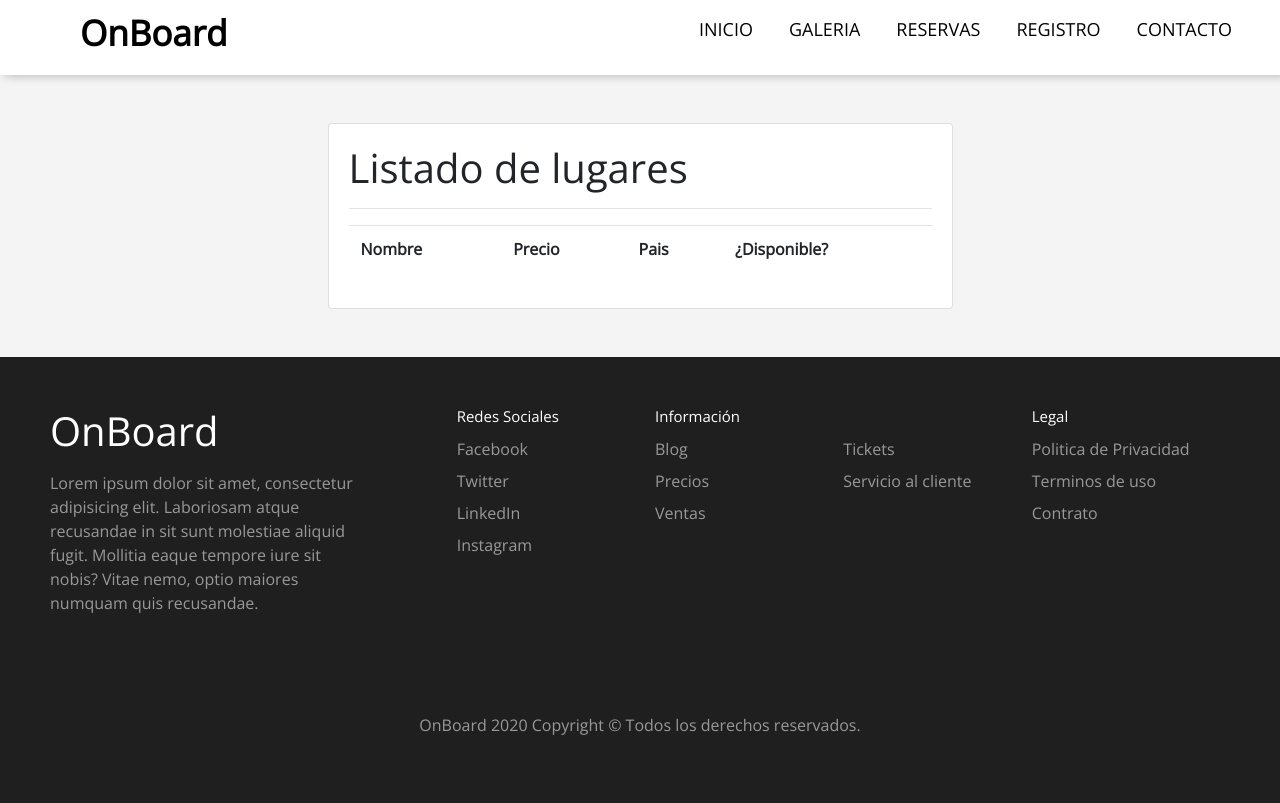
After one commit to medinanicolas/onboard, a Django app: page /listar-lugares/ in a window 1280 px wide. The commit adds this page. Run offline with Django 3.2, Linux system fonts and the light colour scheme; data that the repository does not hold is empty.

Commit message:
add paginas agregar listar plus tweaks page titles

```diff
--- a/OnboardApp/static/OnboardApp/css/galeria.css
+++ b/OnboardApp/static/OnboardApp/css/galeria.css
@@ -1,6 +1,7 @@
 #contenido {
     width: 90%;
     margin:auto;
+    max-width: 1280px;
     min-height: 100vh;
 }
 
@@ -17,7 +18,7 @@
 
 .galeria img {
     width: 100%;
-    height: 210px;
+    height: 200px;
     object-fit: cover;
 }
 
--- a/OnboardApp/templates/OnboardApp/base.html
+++ b/OnboardApp/templates/OnboardApp/base.html
@@ -5,19 +5,10 @@
 
     <meta charset="UTF-8">
     <meta name="viewport" content="width=device-width, initial-scale=1.0">
-    <title>
-        {% if request.path == '/' %}
-            Inicio
-        {% elif request.path == '/galeria' %}
-            Galeria
-        {% elif request.path == '/contacto' %}
-            Contacto
-        {% elif request.path == '/registro' %}
-            Registro
-        {% elif request.path == '/reservas' %}
-            Reservas
-        {% endif %}
-    </title>
+    <!-- Titulo personalizado -->
+    {% block titulo %}
+
+    {% endblock %}
     <link href="https://fonts.googleapis.com/css2?family=Open+Sans&display=swap" rel="stylesheet">
     <link rel="stylesheet" href="https://cdn.jsdelivr.net/npm/bootstrap@4.5.3/dist/css/bootstrap.min.css" integrity="sha384-TX8t27EcRE3e/ihU7zmQxVncDAy5uIKz4rEkgIXeMed4M0jlfIDPvg6uqKI2xXr2" crossorigin="anonymous">
     <link rel="stylesheet" href="https://cdnjs.cloudflare.com/ajax/libs/font-awesome/4.7.0/css/font-awesome.min.css">
@@ -34,10 +25,10 @@
         <label class="logo">OnBoard</label>
         <ul class="menu_items">
             <li class="{% if request.path == '/' %}active{% endif %}"><a href="{% url 'Inicio' %}">Inicio</a></li>
-            <li class="{% if request.path == '/galeria' %}active{% endif %}"><a href="{% url 'Galeria' %}">Galeria</a></li>
-            <li class="{% if request.path == '/reservas' %}active{% endif %}"><a href="{% url 'Reservas' %}">Reservas</a></li>
-            <li class="{% if request.path == '/registro' %}active{% endif %}"><a href="{% url 'Registro' %}">Registro</a></li>
-            <li class="{% if request.path == '/contacto' %}active{% endif %}"><a href="{% url 'Contacto' %}">Contacto</a></li>
+            <li class="{% if request.path == '/galeria/' %}active{% endif %}"><a href="{% url 'Galeria' %}">Galeria</a></li>
+            <li class="{% if request.path == '/reservas/' %}active{% endif %}"><a href="{% url 'Reservas' %}">Reservas</a></li>
+            <li class="{% if request.path == '/registro/' %}active{% endif %}"><a href="{% url 'Registro' %}">Registro</a></li>
+            <li class="{% if request.path == '/contacto/' %}active{% endif %}"><a href="{% url 'Contacto' %}">Contacto</a></li>
         </ul>
         <span class="btn_menu">
             <i class="fa  fa-bars"></i>
--- a/OnboardApp/templates/OnboardApp/contacto.html
+++ b/OnboardApp/templates/OnboardApp/contacto.html
@@ -1,6 +1,10 @@
 {% extends "OnboardApp/base.html" %}
 
 {% load static %}
+  {% block titulo %}
+  <title>Contacto</title>
+
+  {% endblock %}
   {% block css %}
   <link rel="stylesheet" href="{% static 'OnboardApp/css/contacto.css' %}">
   {% endblock %}
@@ -14,7 +18,7 @@
           <div class="col-12 col-md-6 offset-md-3">
             <div class="card" style="z-index:1">
               <div class="card-body">
-                <h2>Contactanos!</h2>
+                <h1>Contactanos!</h2>
                 <hr>
                 <form action="" method="post" >
                   {% csrf_token %}
--- a/OnboardApp/templates/OnboardApp/galeria.html
+++ b/OnboardApp/templates/OnboardApp/galeria.html
@@ -1,6 +1,9 @@
 {% extends "OnboardApp/base.html" %}
 
 {% load static %}
+    {% block titulo %}
+    <title>Galeria</title>
+    {% endblock %}
 
     {% block css%}
     <link rel="stylesheet" href="https://cdn.jsdelivr.net/bxslider/4.2.12/jquery.bxslider.css">
--- a/OnboardApp/templates/OnboardApp/inicio.html
+++ b/OnboardApp/templates/OnboardApp/inicio.html
@@ -1,6 +1,11 @@
 {% extends "OnboardApp/base.html" %}
 
 {% load static %}
+    {% block titulo %}
+    <title>Inicio</title>
+
+
+    {% endblock %}
   {% block css %}
   <link rel="stylesheet" href="{% static 'OnboardApp/css/inicio.css' %}">
   {% endblock %}
--- /dev/null
+++ b/OnboardApp/templates/OnboardApp/lugares/listar.html
@@ -0,0 +1,52 @@
+{% extends "OnboardApp/base.html" %}
+
+{% load static %}
+    {% block titulo %}
+    <title>Listado Lugares</title>
+    {% endblock %}
+
+    {% block css %}
+
+    {% endblock %}
+
+    {% block content %}
+    {% load humanize %}
+    <br><br>
+    <div class="row">
+        <div class="col-12 col-md-6 offset-md-3">
+            <div class="card">
+                <div class="card-body">
+                    <h1>Listado de lugares</h2>
+                    <hr>
+                    <table class="table table-stripped table-hover table-responsive-sm">
+                        <tr>
+                            <th>Nombre</th>
+                            <th>Precio</th>
+                            <th>Pais</th>
+                            <th>¿Disponible?</th>
+                        </tr>
+                        {% for i in lugares %}
+
+                        <tr>
+                            <td>{{ i.nombre | title}}</td>
+                            <td>${{ i.precio | intcomma}}</td>
+                            <td>{{i.pais | title}}</td>
+                            <td>
+                                {% if i.disponible %}
+                                Si
+                                {% else %}
+                                No
+                                {% endif %}
+                            </td>
+                        </tr>
+                        {% endfor %}
+                    </table>
+
+                </div>
+            </div>
+            <br><br>
+        </div>
+    </div>
+
+
+    {% endblock %}
--- a/OnboardApp/urls.py
+++ b/OnboardApp/urls.py
@@ -4,9 +4,10 @@ from OnboardApp import views
 
 urlpatterns = [
     path('',views.inicio,name="Inicio"),
-    path('galeria',views.galeria,name="Galeria"),
-    path('reservas',views.reservas,name="Reservas"),
-    path('registro',views.registro,name="Registro"),
-    path('contacto',views.contacto,name="Contacto"),
-
+    path('galeria/',views.galeria,name="Galeria"),
+    path('reservas/',views.reservas,name="Reservas"),
+    path('registro/',views.registro,name="Registro"),
+    path('contacto/',views.contacto,name="Contacto"),
+    path('agregar-lugar/',views.agregar_producto,name='Agregar_lugar'),
+    path('listar-lugares/',views.listar_lugares,name='Listar_lugares'),
 ]
--- a/OnboardApp/views.py
+++ b/OnboardApp/views.py
@@ -1,6 +1,6 @@
 from django.shortcuts import render, HttpResponse
 from .models import Lugar
-from .forms import ContactoForm
+from .forms import ContactoForm,LugarForm
 
 # Create your views here.
 
@@ -36,3 +36,24 @@ def reservas(request):
 def registro(request):
 
     return render(request, "OnboardApp/registro.html")
+
+def agregar_producto(request):
+    data = {
+        'form': LugarForm()
+    }
+    if request.method == 'POST':
+        formulario = LugarForm(data=request.POST,files=request.FILES)
+        if formulario.is_valid():
+            formulario.save()
+            data["mensaje"] = "Guardado correctamente"
+        else:
+            data["form"] = formulario
+
+    return render(request, "OnboardApp/lugares/agregar.html",data)
+
+def listar_lugares(request):
+    lugares = Lugar.objects.all()
+    data = {
+        'lugares': lugares
+    }
+    return render(request,"OnboardApp/lugares/listar.html",data)
```
Also changed, not shown: OnboardApp/forms.py (+6 -1 lines), OnboardApp/templates/OnboardApp/lugares/agregar.html (added, +36 -0 lines), OnboardApp/templates/OnboardApp/lugares/modificar.html (added).
